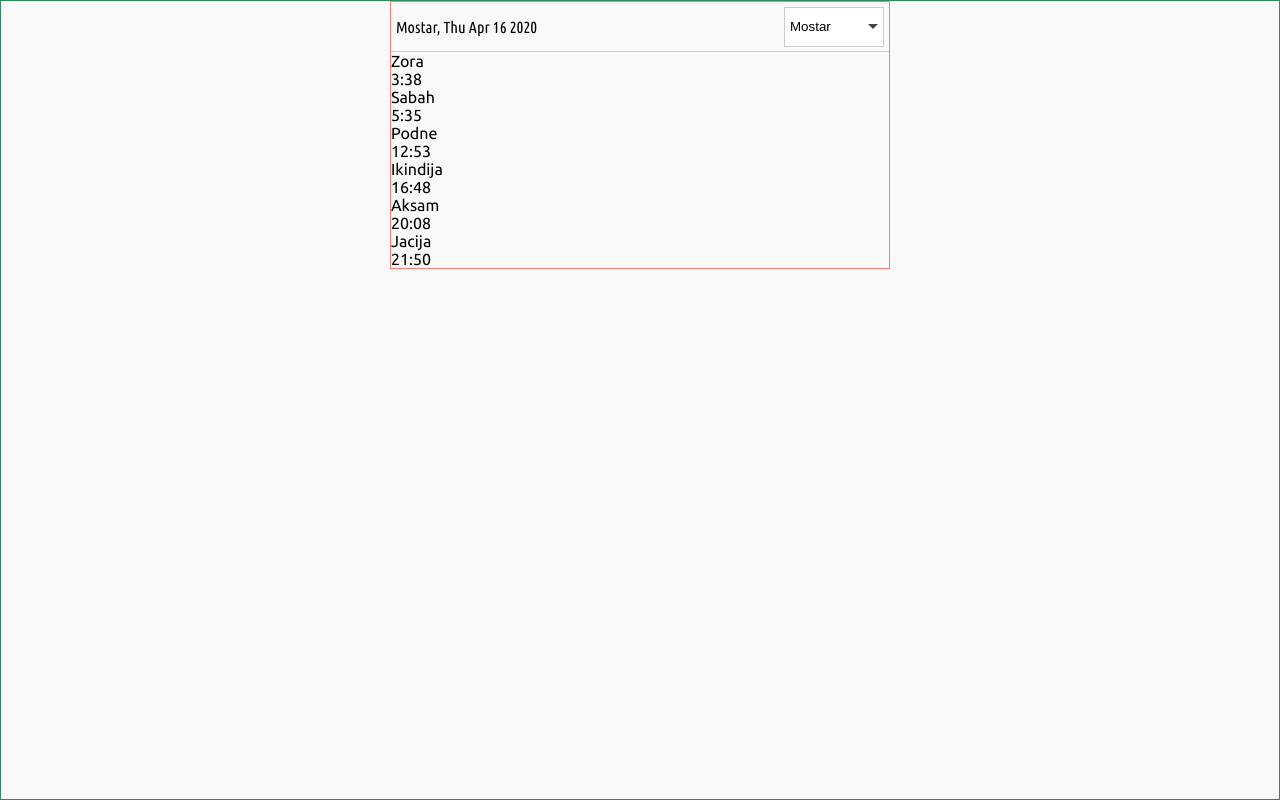
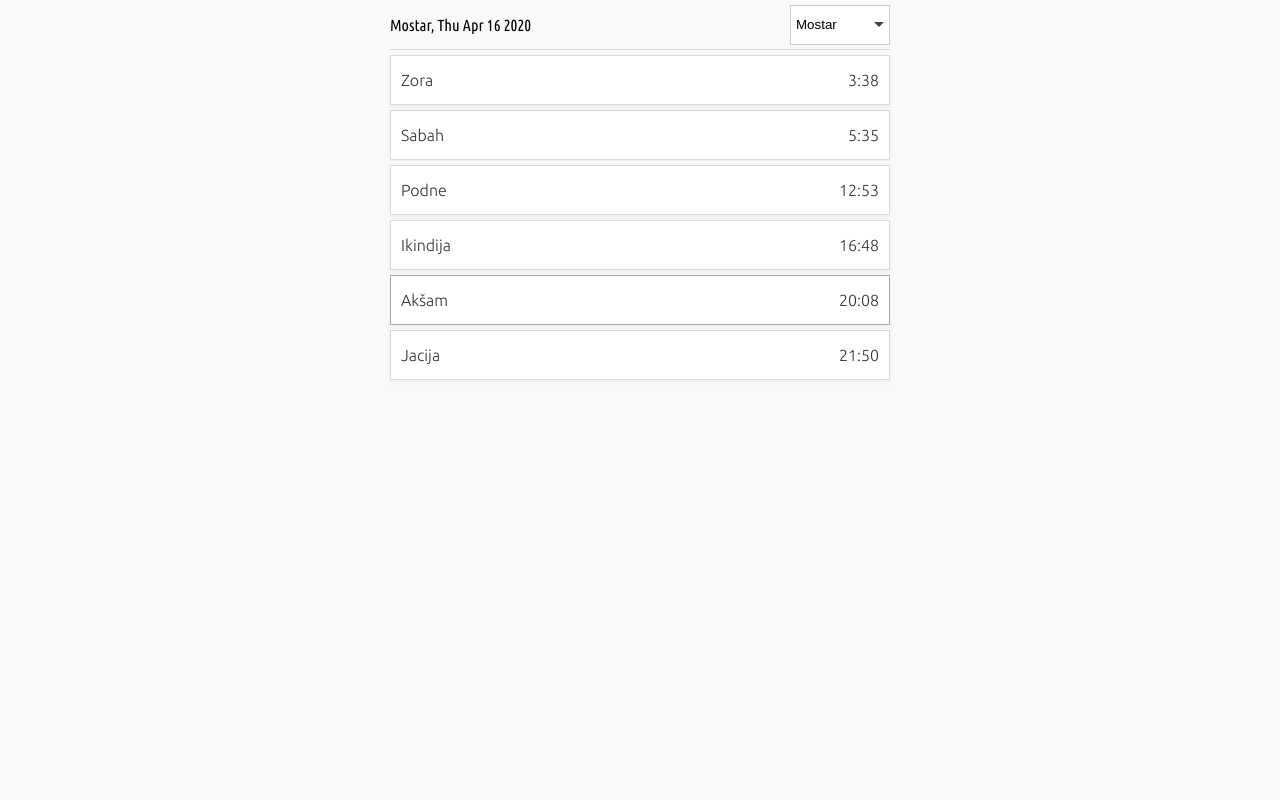
Before and after one commit to dev387/vaktija-react, a React (Create React App) app: page / in a window 1280 px wide. Built offline with nearby package versions, Linux system fonts and the light colour scheme.

Commit message:
Style prayer times

```diff
--- a/src/components/Prayer.js
+++ b/src/components/Prayer.js
@@ -1,4 +1,5 @@
 import React from 'react';
+import '../styles/prayer.scss'
 
 function Prayer({ name, time, active }) {
 
--- a/src/models/Prayer.js
+++ b/src/models/Prayer.js
@@ -3,7 +3,7 @@ const map = {
   1: 'Sabah',
   2: 'Podne',
   3: 'Ikindija',
-  4: 'Aksam',
+  4: 'Akšam',
   5: 'Jacija'
 }
 
@@ -12,7 +12,7 @@ class Salah {
     this.id = id;
     this.time = time;
     this.name = map[id];
-    this.active = id === 5;
+    this.active = id === 4;
   }
 }
 
--- a/src/styles/app.scss
+++ b/src/styles/app.scss
@@ -6,7 +6,6 @@
 
 body {
   background: #f9f9f9;
-  border: 1px solid seagreen;
   height: 100vh;
   font-family: 'Ubuntu', sans-serif;
   overflow: hidden;
@@ -21,5 +20,4 @@ body {
   flex-direction: column;
   max-width: 500px;
   margin: auto;
-  border: 1px solid salmon;
 }
--- a/src/styles/header.scss
+++ b/src/styles/header.scss
@@ -2,8 +2,7 @@
   display: flex;
   align-items: center;
   justify-content: space-between;
-  border-bottom: 1px solid #ccc;
-  padding: 5px;
+  border-bottom: 1px solid #dadada;
   height: 50px;
 
   .locations-wrapper {
@@ -21,7 +20,7 @@
     transition: all 0.3s;
 
     &:hover {
-      box-shadow: 0 1px 0 1px rgba(0,0,0,.04);
+      box-shadow: 0 2px 5px rgba(0,0,0,.05);
       border-color: #aaa;
     }
   }
--- a/src/styles/prayer.scss
+++ b/src/styles/prayer.scss
@@ -1,3 +1,17 @@
 .prayer {
   display: flex;
+  align-items: center;
+  font-weight: 300;
+  background: #fff;
+  border: 1px solid #dadada;
+  box-shadow: 0 2px 5px rgba(0,0,0,.05);
+  height: 50px;
+  margin: 5px 0;
+  padding: 10px;
+  color: #313131;
+  justify-content: space-between;
+
+  &.active {
+    border-color: #aaa;
+  }
 }
```
